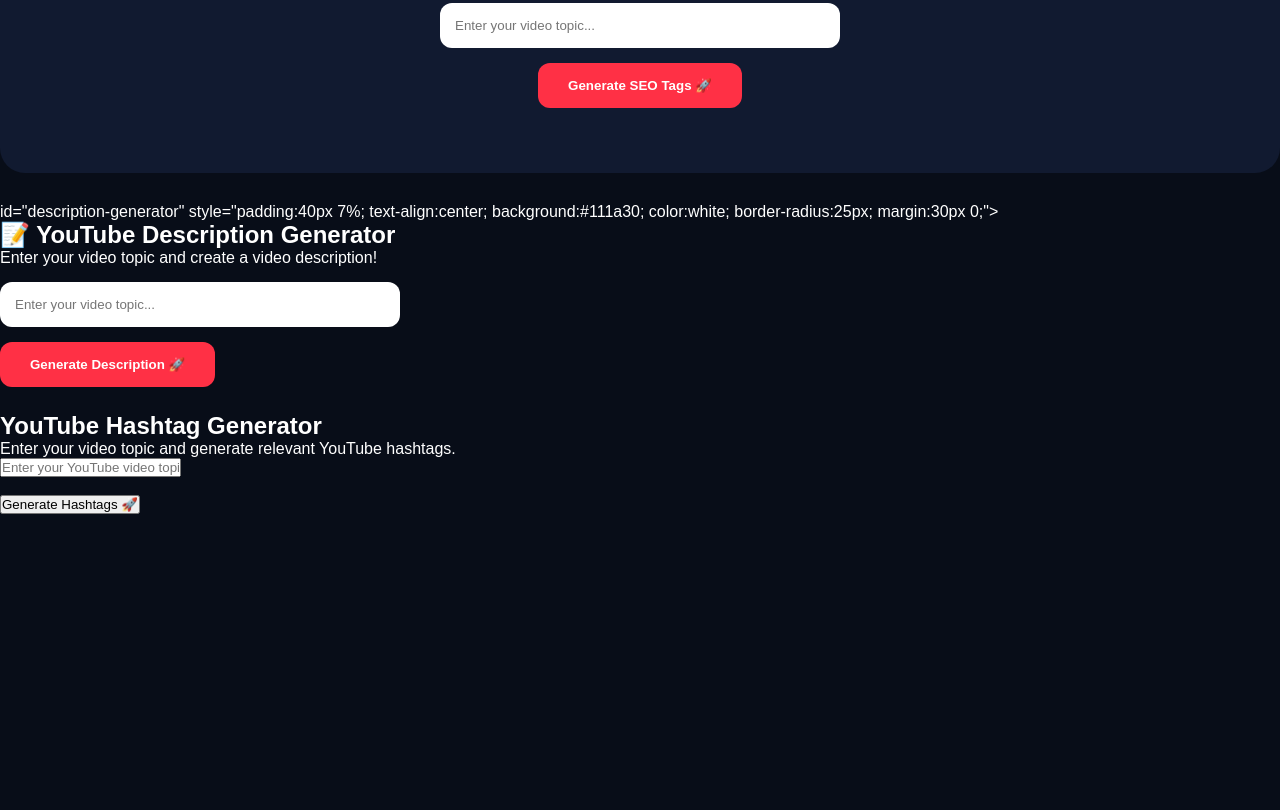
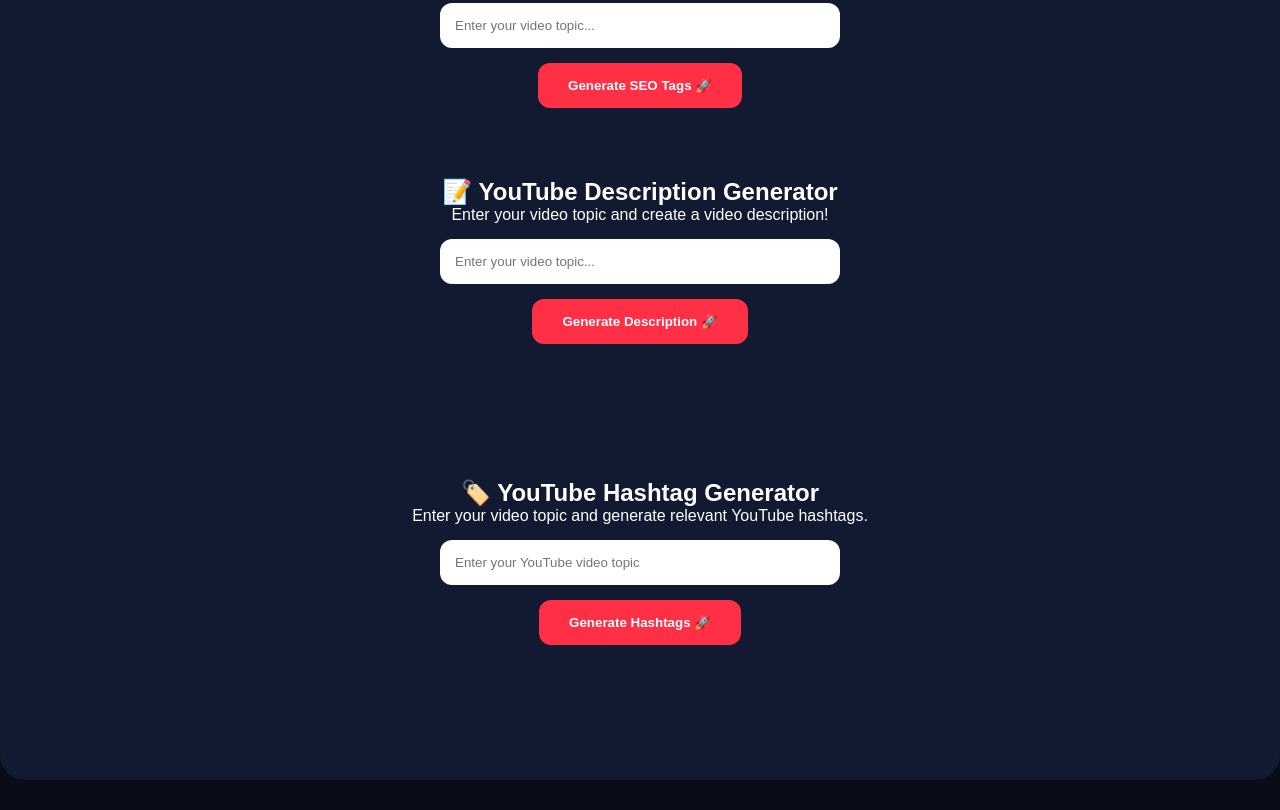
Before and after one commit to nainasingh9212-sudo/creatorgrow-ai, a plain HTML site: page index.html in a window 1280 px wide. Shown: the part 2044-2854 px from the top of the page. Before the commit the page ends 2573 px from the top, so only its background shows below. Drawn offline with Linux system fonts and the light colour scheme.

Commit message:
Update index.html

```diff
--- a/index.html
+++ b/index.html
@@ -99,7 +99,7 @@ footer{text-align:center;padding:25px;color:#8995aa;border-top:1px solid #263044
   </div>
 
 
-  </section>  id="description-generator" style="padding:40px 7%; text-align:center; background:#111a30; color:white; border-radius:25px; margin:30px 0;">
+  <section id="description-generator" style="padding:40px 7%; text-align:center; background:#111a30; color:white; border-radius:25px; margin:30px 0;">
   <h2>📝 YouTube Description Generator</h2>
   <p>Enter your video topic and create a video description!</p>
 
@@ -113,23 +113,22 @@ footer{text-align:center;padding:25px;color:#8995aa;border-top:1px solid #263044
 
   <div id="descriptionResults" style="text-align:left; margin-top:25px;"></div>
   </section>
-  <section id="hashtag-generator">
-  <h2>YouTube Hashtag Generator</h2>
+
+  <section id="hashtag-generator" style="padding:40px 7%; text-align:center; background:#111a30; color:white; border-radius:25px; margin:30px 0;">
+
+  <h2>🏷️ YouTube Hashtag Generator</h2>
   <p>Enter your video topic and generate relevant YouTube hashtags.</p>
 
-  <input
-    type="text"
-    id="hashtagTopic"
-    placeholder="Enter your YouTube video topic"
-  >
+  <input id="hashtagTopic" type="text" placeholder="Enter your YouTube video topic" style="padding:15px; width:90%; max-width:400px; border-radius:12px; border:none; margin:15px 0;">
 
-  <br><br>
+  <br>
 
-  <button onclick="generateHashtags()">
+  <button onclick="generateHashtags()" style="padding:15px 30px; background:#ff3045; color:white; border:none; border-radius:12px; font-weight:bold;">
     Generate Hashtags 🚀
   </button>
 
-  <div id="hashtagResults" style="text-align:left; margin-top:15px;"></div>
+  <div id="hashtagResults" style="text-align:left; margin-top:25px;"></div>
+
   </section>
 <script>
 function generateIdeas() {
```
